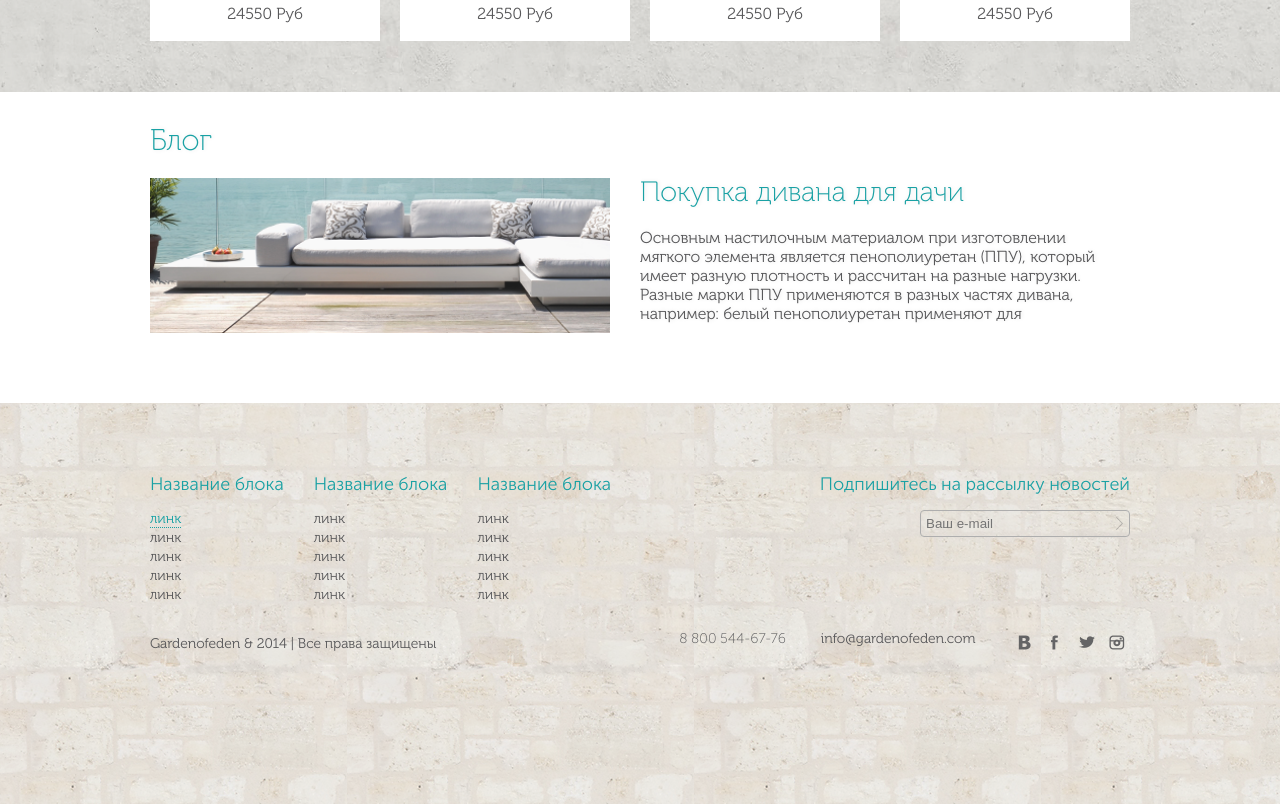
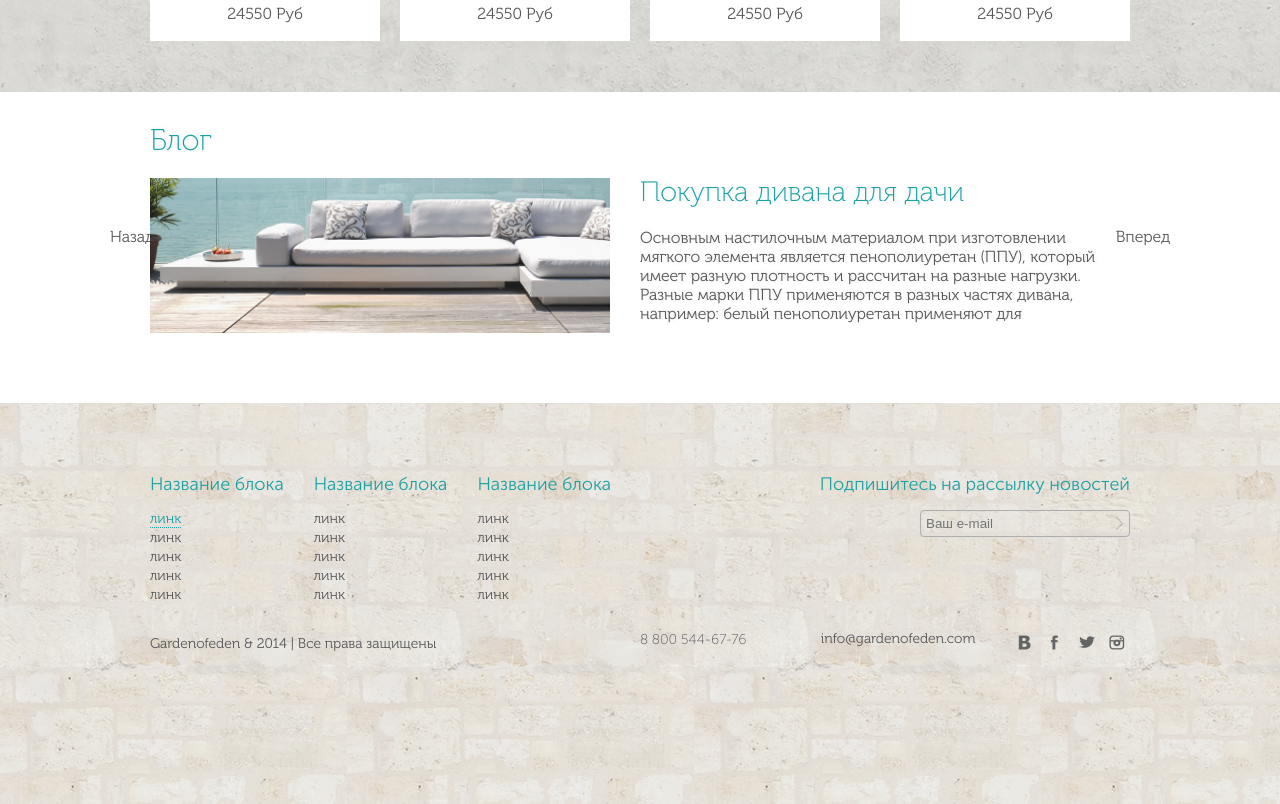
Before and after one commit to sarhov-insales/gardenofeden, a plain HTML site: page index.html in a window 1280 px wide. Shown: the part 1362-2166 px from the top of the page. Drawn offline with nearby package versions, Linux system fonts and the light colour scheme.

Commit message:
update all carousels are ready

```diff
--- a/css/style.css
+++ b/css/style.css
@@ -352,6 +352,8 @@
 .news-box {
     height: 155px;
     overflow: hidden;
+    width: 980px;
+    float: left;
 }
 .news-box-img {
     height: 155px;
--- a/index.html
+++ b/index.html
@@ -55,6 +55,15 @@
       auto: false,
       prev: '#prev1',
       next: '#next1'
+
+    });
+
+    $('#news-carousel').carouFredSel({
+      items: 1,
+      direction: "up",
+      auto: false,
+      prev: '#news-prev',
+      next: '#news-next',
 
     });
 
@@ -118,20 +127,40 @@
   <div class="row slider_">
     <div class="row_5 rel slider_1">
       <div id="slider1" class="nivoSlider">
-    <a href="" class="slide-link"><img src="http://lorempixel.com/700/700/sports/1/" alt="" class="slide-img"></a>
-    <a href="" class="slide-link"><img src="http://lorempixel.com/700/700/sports/2/" alt="" class="slide-img"></a>
-    <a href="" class="slide-link"><img src="http://lorempixel.com/700/700/sports/3/" alt="" class="slide-img"></a>
-    <a href="" class="slide-link"><img src="http://lorempixel.com/700/700/sports/4/" alt="" class="slide-img"></a>
-    <a href="" class="slide-link"><img src="http://lorempixel.com/700/700/sports/5/" alt="" class="slide-img"></a>
+        <a href="" class="slide-link">
+          <img src="http://lorempixel.com/700/700/sports/1/" alt="" class="slide-img">
+        </a>
+        <a href="" class="slide-link">
+          <img src="http://lorempixel.com/700/700/sports/2/" alt="" class="slide-img">
+        </a>
+        <a href="" class="slide-link">
+          <img src="http://lorempixel.com/700/700/sports/3/" alt="" class="slide-img">
+        </a>
+        <a href="" class="slide-link">
+          <img src="http://lorempixel.com/700/700/sports/4/" alt="" class="slide-img">
+        </a>
+        <a href="" class="slide-link">
+          <img src="http://lorempixel.com/700/700/sports/5/" alt="" class="slide-img">
+        </a>
       </div>
     </div>
     <div class="row_5 rel slider_2">
       <div id="slider2" class="nivoSlider">
-    <a href="" class="slide-link"><img src="http://lorempixel.com/700/700/sports/6/" alt="" class="slide-img"></a>
-    <a href="" class="slide-link"><img src="http://lorempixel.com/700/700/sports/7/" alt="" class="slide-img"></a>
-    <a href="" class="slide-link"><img src="http://lorempixel.com/700/700/sports/8/" alt="" class="slide-img"></a>
-    <a href="" class="slide-link"><img src="http://lorempixel.com/700/700/sports/9/" alt="" class="slide-img"></a>
-    <a href="" class="slide-link"><img src="http://lorempixel.com/700/700/sports/10/" alt="" class="slide-img"></a>
+        <a href="" class="slide-link">
+          <img src="http://lorempixel.com/700/700/sports/6/" alt="" class="slide-img">
+        </a>
+        <a href="" class="slide-link">
+          <img src="http://lorempixel.com/700/700/sports/7/" alt="" class="slide-img">
+        </a>
+        <a href="" class="slide-link">
+          <img src="http://lorempixel.com/700/700/sports/8/" alt="" class="slide-img">
+        </a>
+        <a href="" class="slide-link">
+          <img src="http://lorempixel.com/700/700/sports/9/" alt="" class="slide-img">
+        </a>
+        <a href="" class="slide-link">
+          <img src="http://lorempixel.com/700/700/sports/10/" alt="" class="slide-img">
+        </a>
 
       </div>
     </div>
@@ -457,10 +486,14 @@
   <!-- item-box-tabs -->
 
   <div class="row news-boxes_">
-    <section class="gl-inner cf news-boxes">
+    <section class="gl-inner cf news-boxes cf rel">
       <h3 class="news-box-title gl-title box-title smooth">
         <a class="news-box-title-link box-title-link">Блог</a>
       </h3>
+      <a href="#" id="news-prev" class="next-prev prev abs">Назад</a>
+        <a href="#" id="news-next" class="next-prev next abs">Вперед</a>
+      <div id="news-carousel" class="news-boxes-carousel rel">
+
         <article class="news-box cf row">
           <div class="row_5 news-box-img">
             <a href="article.html" class="news-box-img-link" style="background:url('images/blog-img.png') center center/cover no-repeat"></a>
@@ -472,7 +505,51 @@
             <p class="news-box-desc smooth">Основным настилочным материалом при изготовлении мягкого элемента является пенополиуретан (ППУ), который имеет разную плотность и рассчитан на разные нагрузки. Разные марки ППУ применяются в разных частях дивана, например: белый пенополиуретан применяют для</p>
           </div>
         </article>
+        <!-- news-box -->
+
+        <article class="news-box cf row">
+          <div class="row_5 news-box-img">
+            <a href="article.html" class="news-box-img-link" style="background:url('images/blog-img.png') center center/cover no-repeat"></a>
+          </div>
+          <div class="row_5 fr news-box-info">
+            <h1 class="news-box-article-title ">
+              <a class="box-article-title-link smooth gl-title">Покупка дивана для дачи</a>
+            </h1>
+            <p class="news-box-desc smooth">Основным настилочным материалом при изготовлении мягкого элемента является пенополиуретан (ППУ), который имеет разную плотность и рассчитан на разные нагрузки. Разные марки ППУ применяются в разных частях дивана, например: белый пенополиуретан применяют для</p>
+          </div>
+        </article>
+        <!-- news-box -->
+
+        <article class="news-box cf row">
+          <div class="row_5 news-box-img">
+            <a href="article.html" class="news-box-img-link" style="background:url('images/blog-img.png') center center/cover no-repeat"></a>
+          </div>
+          <div class="row_5 fr news-box-info">
+            <h1 class="news-box-article-title ">
+              <a class="box-article-title-link smooth gl-title">Покупка дивана для дачи</a>
+            </h1>
+            <p class="news-box-desc smooth">Основным настилочным материалом при изготовлении мягкого элемента является пенополиуретан (ППУ), который имеет разную плотность и рассчитан на разные нагрузки. Разные марки ППУ применяются в разных частях дивана, например: белый пенополиуретан применяют для</p>
+          </div>
+        </article>
+        <!-- news-box -->
+
+        <article class="news-box cf row">
+          <div class="row_5 news-box-img">
+            <a href="article.html" class="news-box-img-link" style="background:url('images/blog-img.png') center center/cover no-repeat"></a>
+          </div>
+          <div class="row_5 fr news-box-info">
+            <h1 class="news-box-article-title ">
+              <a class="box-article-title-link smooth gl-title">Покупка дивана для дачи</a>
+            </h1>
+            <p class="news-box-desc smooth">Основным настилочным материалом при изготовлении мягкого элемента является пенополиуретан (ППУ), который имеет разную плотность и рассчитан на разные нагрузки. Разные марки ППУ применяются в разных частях дивана, например: белый пенополиуретан применяют для</p>
+          </div>
+        </article>
+        <!-- news-box -->
+
+      </div>
+      <!-- news-boxes-carousel -->
     </section>
+    <!-- news-boxes -->
   </div>
   <!-- news-boxes_ -->
 
@@ -534,7 +611,7 @@
           <span class="copy txt">| Все права защищены</span>
         </div>
         <!-- copyinfo -->
-        <aside class="contact-box row_5 fr cf">
+        <aside class="contact-box row_5 fr">
           <div class="soc-boxes_  foot-mini-box fr">
             <a href="" class="soc-box vk opa"></a>
             <a href="" class="soc-box fb opa"></a>
@@ -543,7 +620,7 @@
           </div>
 
           <a href="" class="site-email site-email-foot foot-mini-box fr">info@gardenofeden.com</a>
-    <a href="" class="site-phone site-phone-foot foot-mini-box fr">8 800 544-67-76  </a>
+          <a href="" class="site-phone site-phone-foot foot-mini-box">8 800 544-67-76  </a>
           <!-- soc-boxes -->
         </aside>
         <!-- contact-box -->
```
Lines whose indentation alone changed are shown as unchanged.
